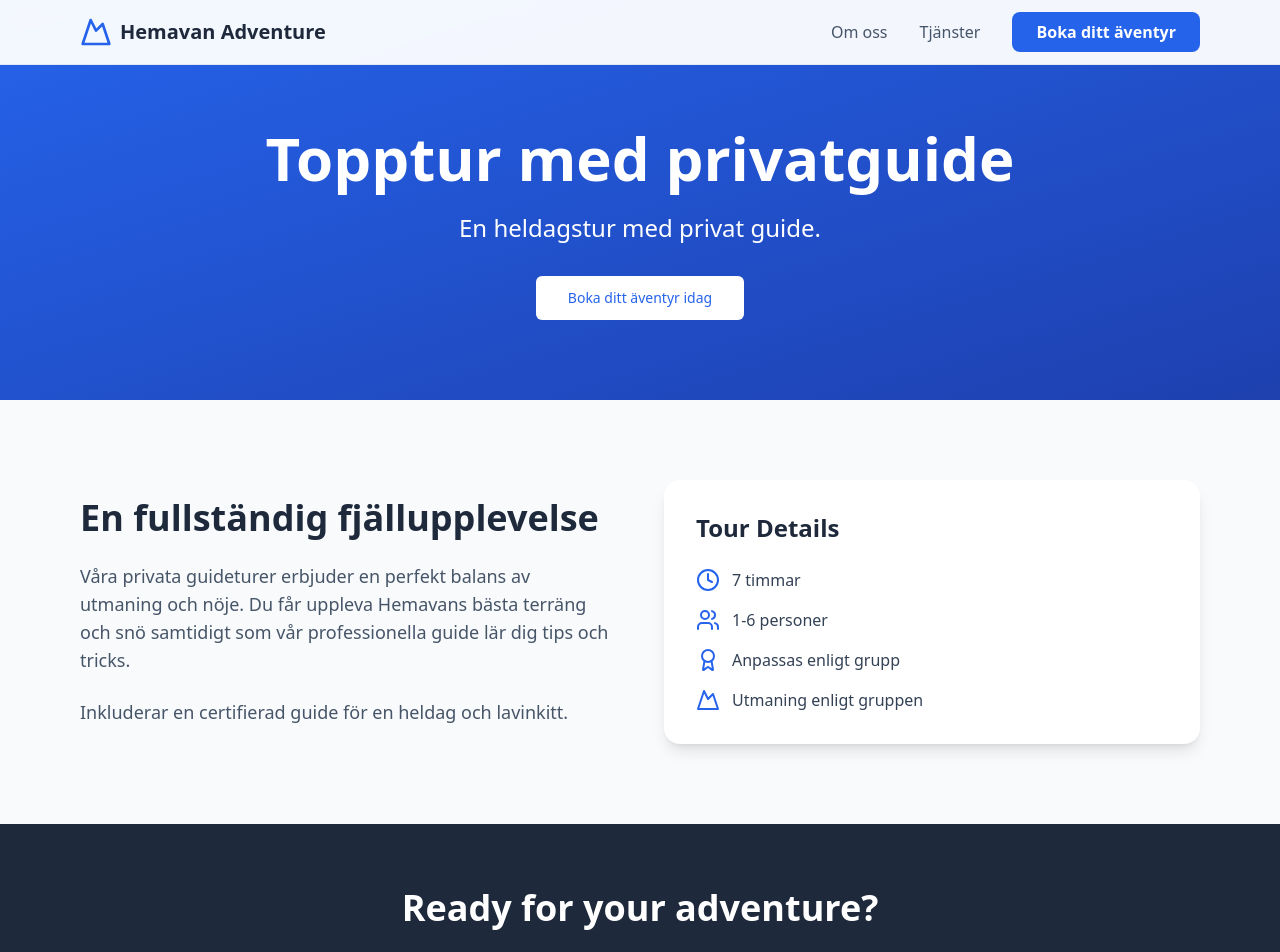
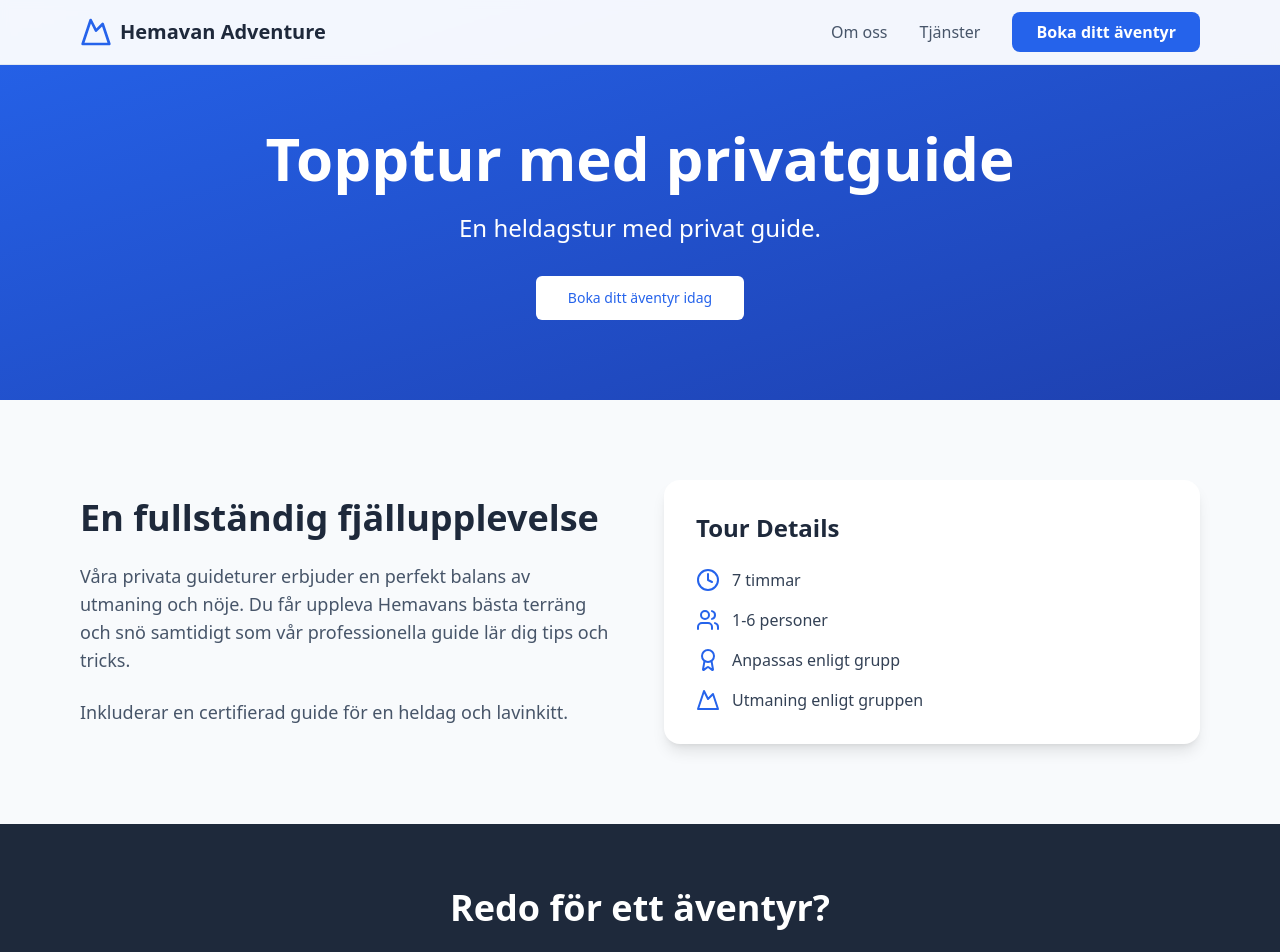
Before and after one commit to hemavanadventure/hemavanadventure, a React (Vite) app: page /hemavanadventure/full-day-adventures in a window 1280 px wide. Shown: the top 952 px of the page. Built offline with nearby package versions, Linux system fonts and the light colour scheme.

Commit message:
Code edited in Lovable Code Editor
Edited UI in Lovable

```diff
--- a/src/pages/FullDayAdventures.tsx
+++ b/src/pages/FullDayAdventures.tsx
@@ -71,7 +71,7 @@ const FullDayAdventures = () => {
       <section className="py-16 bg-slate-800 text-white">
         <div className="container mx-auto px-4 max-w-6xl text-center">
           <h2 className="text-3xl md:text-4xl font-bold mb-6">
-            Ready for your adventure?
+            Redo för ett äventyr?
           </h2>
           <p className="text-xl mb-8 max-w-2xl mx-auto">
             Contact us today to book your private ski touring guide in Swedish Lapland.
```
